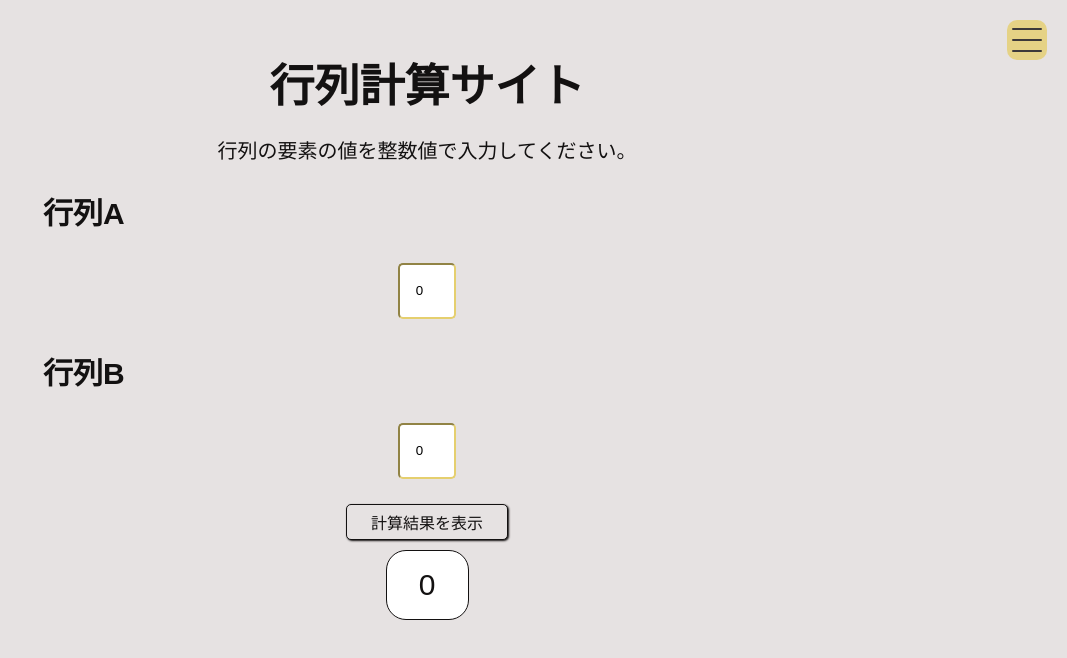
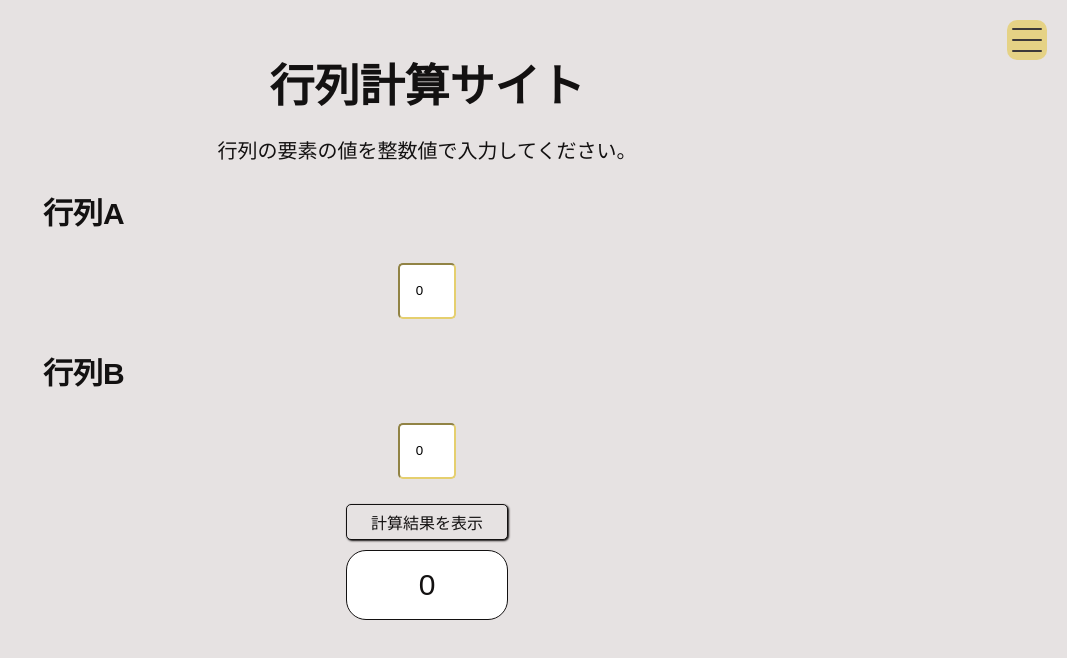
Before and after one commit to LSbard000com/Matrix-Calculation, a React (Create React App) app: page / in a window 1280 px wide. Shown: the top 658 px of the page, without its empty margins (213-1280 px from the left). Built offline with nearby package versions, Linux system fonts and the light colour scheme; a web font is replaced by a local one.

Commit message:
計算結果の表示エリアを変更２

```diff
--- a/src/Components/Calculation.css
+++ b/src/Components/Calculation.css
@@ -13,8 +13,6 @@
 }
 
 .result .result-area {
-    width: 50%;
-    height: 100%;
     margin: 0 auto 20px;
     border: 1px solid var(--black);
     border-radius: 20px;
```
